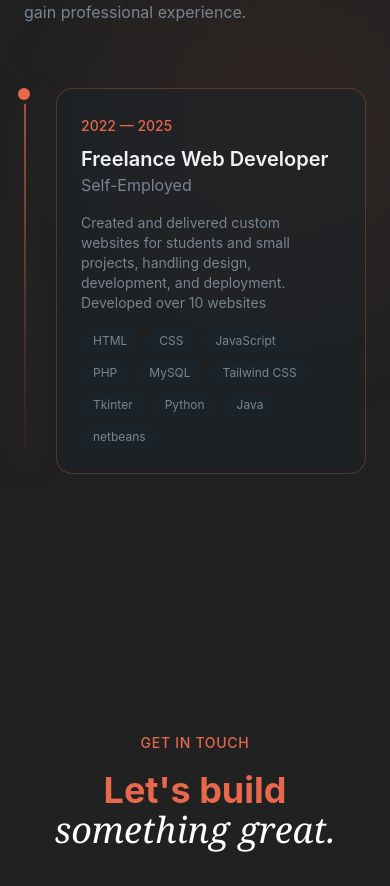
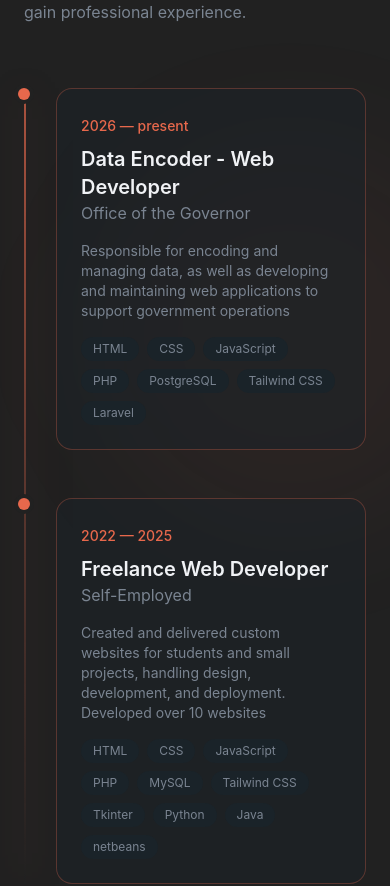
Before and after one commit to Nykqwer/my_portfolio, a React (Vite) app: page / in a window 390 px wide. Shown: the part 6726-7612 px from the top of the page. Built offline with nearby package versions, Linux system fonts and the light colour scheme.

Commit message:
changes in experience

```diff
--- a/src/sections/Experience.jsx
+++ b/src/sections/Experience.jsx
@@ -1,5 +1,14 @@
 const experiences = [
 
+{
+  period: "2026 — present",
+  role: "Data Encoder - Web Developer",
+  company: "Office of the Governor",
+  description:
+    "Responsible for encoding and managing data, as well as developing and maintaining web applications to support government operations",
+  technologies: ["HTML", "CSS", "JavaScript", "PHP", "PostgreSQL", "Tailwind CSS", "Laravel"],
+  current: true,
+},
 {
   period: "2022 — 2025",
   role: "Freelance Web Developer",
@@ -53,7 +62,7 @@ export const Experience = () => {
 
         {/* Timeline */}
         <div className="relative">
-          <div className="timeline-glow absolute left-0 md:left-1/2 top-0 bottom-0 w-[2px] bg-gradient-to-b from-primary/70 via-primary/30 to-transparent md:-translate-x-1/2 shadow-[0_0_25px_rgba(32,178,166,0.8)]" />
+          <div className="timeline-glow absolute left-0 md:left-1/2 top-0 bottom-0 w-0.5 bg-gradient-to-b from-primary/70 via-primary/30 to-transparent md:-translate-x-1/2 shadow-[0_0_25px_rgba(32,178,166,0.8)]" />
 
           {/* Experience Items */}
           <div className="space-y-12">
```
